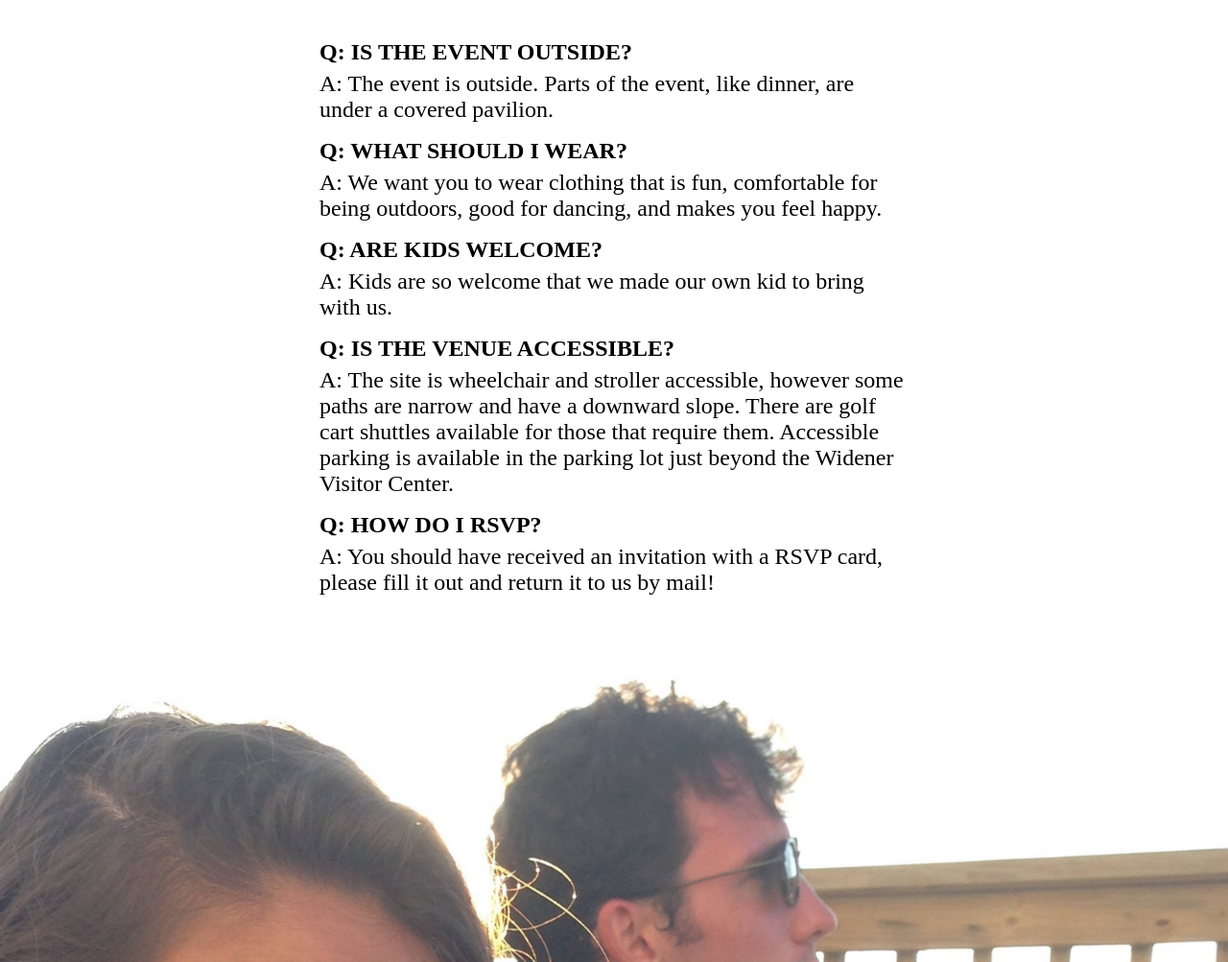
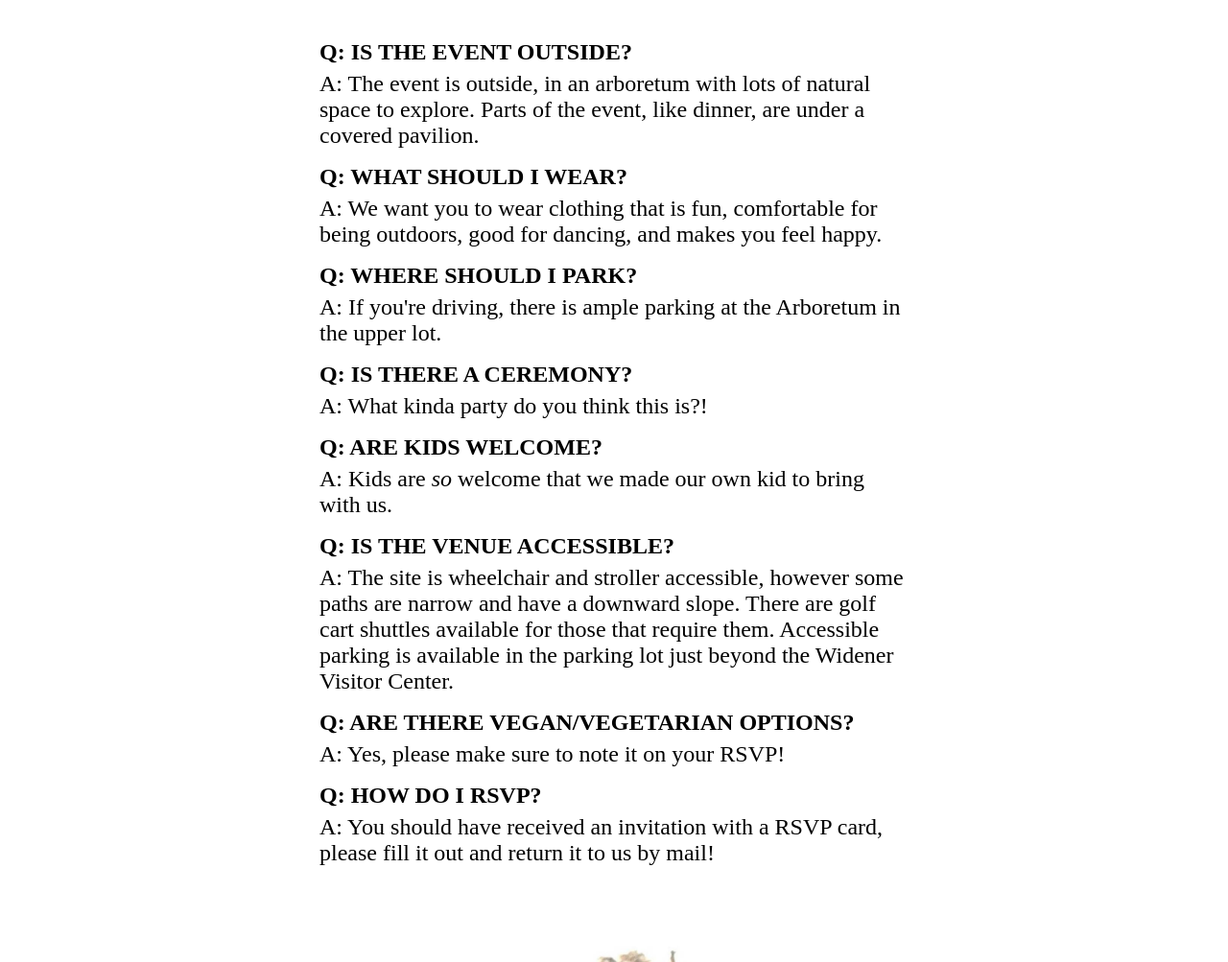
Before and after one commit to di/dustinandsheadotcom.biz, a plain HTML site: page index.html in a window 1280 px wide. Shown: the part 3487-4490 px from the top of the page at 96% size. Drawn offline with Linux system fonts and the light colour scheme; a web font is replaced by a local one.

Commit message:
update q/a

```diff
--- a/index.html
+++ b/index.html
@@ -106,13 +106,19 @@
       </h1>
       <dl>
         <dt>Q: IS THE EVENT OUTSIDE?</dt>
-        <dd>A: The event is outside. Parts of the event, like dinner, are under a covered pavilion.</dd>
+        <dd>A: The event is outside, in an arboretum with lots of natural space to explore. Parts of the event, like dinner, are under a covered pavilion.</dd>
         <dt>Q: WHAT SHOULD I WEAR?</dt>
         <dd>A: We want you to wear clothing that is fun, comfortable for being outdoors, good for dancing, and makes you feel happy.
+        <dt>Q: WHERE SHOULD I PARK?</dt>
+        <dd>A: If you're driving, there is ample parking at the Arboretum in the upper lot.
+        <dt>Q: IS THERE A CEREMONY?</dt>
+        <dd>A: What kinda party do you think this is?!
         <dt>Q: ARE KIDS WELCOME?</dt>
-        <dd>A: Kids are so welcome that we made our own kid to bring with us.</dd>
+        <dd>A: Kids are <i>so</i> welcome that we made our own kid to bring with us.</dd>
         <dt>Q: IS THE VENUE ACCESSIBLE?</dt>
         <dd>A: The site is wheelchair and stroller accessible, however some paths are narrow and have a downward slope. There are golf cart shuttles available for those that require them. Accessible parking is available in the parking lot just beyond the Widener Visitor Center.</dd>
+        <dt>Q: ARE THERE VEGAN/VEGETARIAN OPTIONS?</dt>
+        <dd>A: Yes, please make sure to note it on your RSVP!</dd>
         <dt>Q: HOW DO I RSVP?</dt>
         <dd>A: You should have received an invitation with a RSVP card, please fill it out and return it to us by mail!</dd>
       </dl>
```
